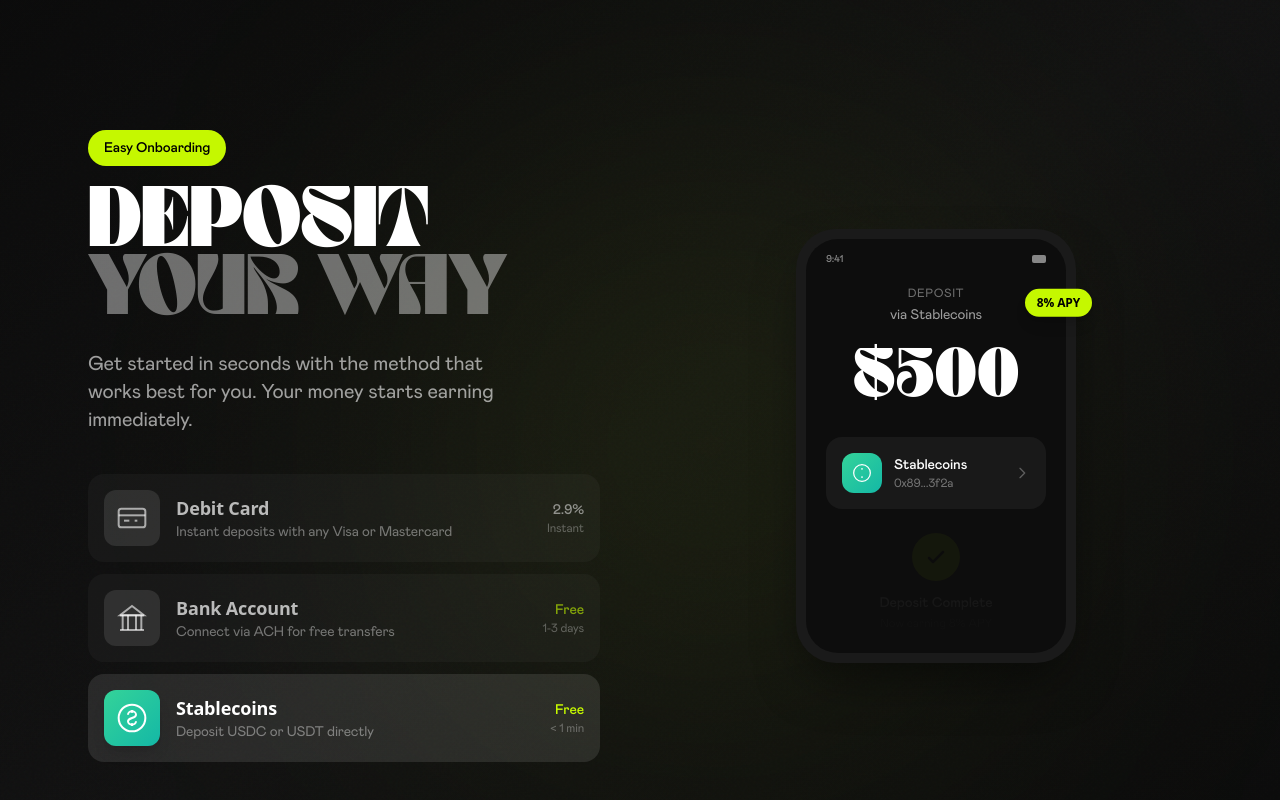
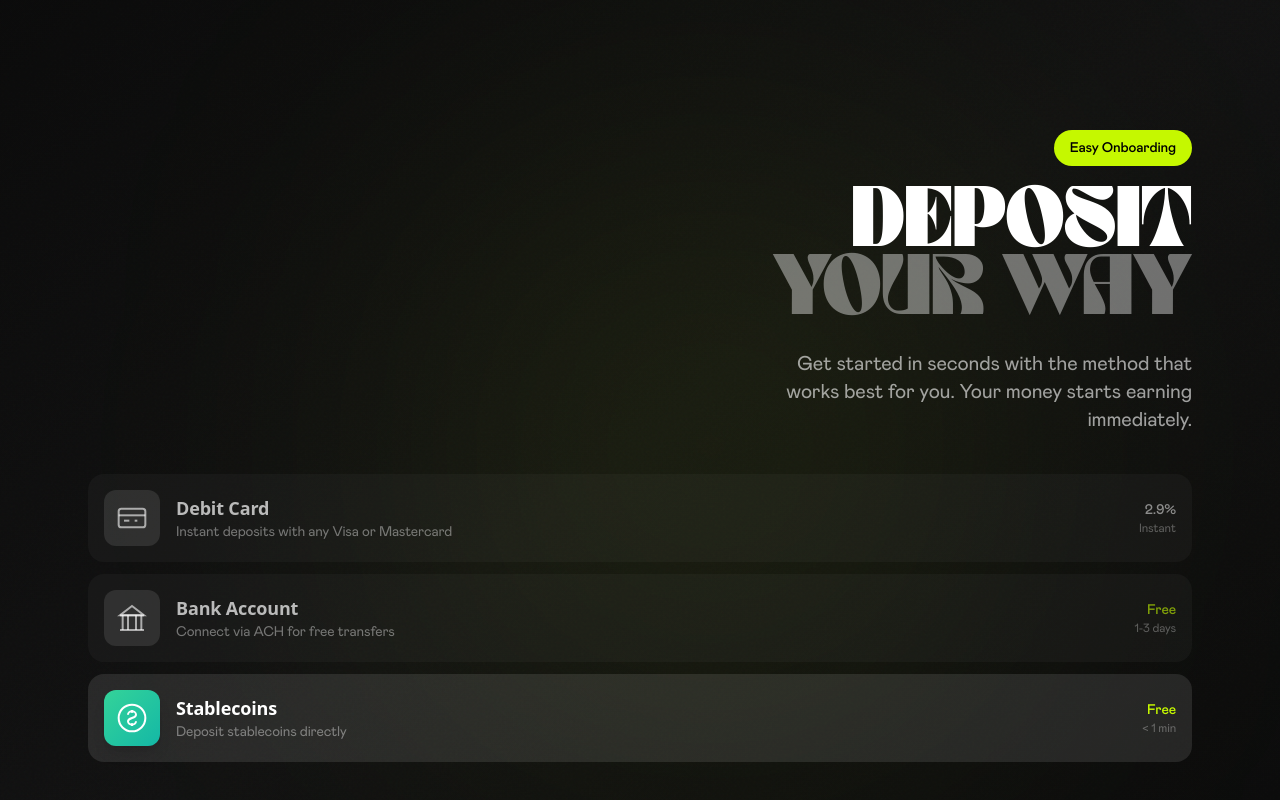
Before and after one commit to YukiFi/yuki-interface, a Next.js app: page / in a window 1280 px wide. Shown: the part 2954-3754 px from the top of the page. Built offline with nearby package versions, Linux system fonts and the light colour scheme; a web font is replaced by a local one.

Commit message:
remove visual

```diff
--- a/components/EasyDeposit.tsx
+++ b/components/EasyDeposit.tsx
@@ -43,7 +43,7 @@ const depositMethods = [
   {
     id: "crypto",
     title: "Stablecoins",
-    description: "Deposit USDC or USDT directly",
+    description: "Deposit stablecoins directly",
     icon: (
       <svg className="w-8 h-8" viewBox="0 0 24 24" fill="none" stroke="currentColor" strokeWidth={1.5}>
         <circle cx="12" cy="12" r="10" />
@@ -100,7 +100,7 @@ export default function EasyDeposit() {
       <div className="absolute top-1/2 right-1/4 -translate-y-1/2 w-[500px] h-[500px] bg-brand/10 rounded-full blur-[180px]" />
 
       <div className="max-w-6xl mx-auto px-4 sm:px-6 relative z-10">
-        <div className="grid lg:grid-cols-2 gap-12 lg:gap-20 items-center">
+        <div className="">
           {/* Left - Content */}
           <motion.div
             initial={{ opacity: 0, y: 30 }}
@@ -109,6 +109,7 @@ export default function EasyDeposit() {
             transition={{ duration: 0.8 }}
             className="lg:pr-0"
           >
+            <div className="flex justify-end text-right">
               <motion.div
                 initial={{ opacity: 0, y: 20 }}
                 whileInView={{ opacity: 1, y: 0 }}
@@ -118,9 +119,10 @@ export default function EasyDeposit() {
               >
                 Easy Onboarding
               </motion.div>
+            </div>
 
             <h2
-              className="font-display text-4xl sm:text-5xl lg:text-6xl text-white mb-6 leading-[1.05]"
+              className="font-display text-4xl sm:text-5xl lg:text-6xl text-white mb-6 leading-[1.05] text-right"
               style={{
                 WebkitFontSmoothing: "antialiased",
                 textRendering: "geometricPrecision",
@@ -131,7 +133,7 @@ export default function EasyDeposit() {
               <span className="text-white/40">YOUR WAY</span>
             </h2>
 
-            <p className="text-white/60 text-base sm:text-lg lg:text-xl mb-8 sm:mb-10 max-w-md">
+            <p className="text-white/60 text-base sm:text-lg lg:text-xl mb-8 sm:mb-10 max-w-md text-right ml-auto">
               Get started in seconds with the method that works best for you. Your money starts earning immediately.
             </p>
 
@@ -189,156 +191,6 @@ export default function EasyDeposit() {
             </div>
           </motion.div>
 
-          {/* Right - Phone Mockup (hidden on mobile) */}
-          <motion.div
-            initial={{ opacity: 0, x: 30 }}
-            whileInView={{ opacity: 1, x: 0 }}
-            viewport={{ once: true }}
-            transition={{ duration: 0.8, delay: 0.2 }}
-            className="relative hidden lg:flex items-center justify-center"
-          >
-            {/* Phone frame */}
-            <div className="relative">
-              <div className="w-[280px] bg-[#1a1a1a] rounded-[2.5rem] p-2.5 shadow-2xl shadow-black/50">
-                <div className="bg-[#0d0d0d] rounded-[2rem] overflow-hidden">
-                  {/* Status bar */}
-                  <div className="px-5 pt-3 pb-1.5 flex justify-between items-center">
-                    <span className="text-white/50 text-[10px] font-medium">9:41</span>
-                    <div className="flex gap-1 items-center">
-                      <div className="w-3.5 h-2 bg-white/50 rounded-sm" />
-                    </div>
-                  </div>
-
-                  {/* App content */}
-                  <div className="px-5 pb-6 pt-3 h-[380px] flex flex-col">
-                    {/* Header */}
-                    <div className="text-center mb-8 h-[40px]">
-                      <div className="text-white/40 text-xs uppercase tracking-wider mb-1">Deposit</div>
-                      <div className="text-white/60 text-sm h-[20px] overflow-hidden">
-                        <AnimatePresence mode="wait">
-                          <motion.span
-                            key={activeMethod}
-                            initial={{ opacity: 0, y: 10 }}
-                            animate={{ opacity: 1, y: 0 }}
-                            exit={{ opacity: 0, y: -10 }}
-                            transition={{ duration: 0.3 }}
-                            className="block"
-                          >
-                            via {activeMethodData?.title}
-                          </motion.span>
-                        </AnimatePresence>
-                      </div>
-                    </div>
-
-                    {/* Amount */}
-                    <div className="text-center mb-8">
-                      <div className="font-display text-5xl text-white">$500</div>
-                    </div>
-
-                    {/* Source indicator */}
-                    <div className="bg-white/5 rounded-2xl p-4 mb-6 h-[72px]">
-                      <div className="flex items-center gap-3">
-                        <div className={`w-10 h-10 rounded-xl bg-gradient-to-br ${activeMethodData?.gradient} flex items-center justify-center text-white transition-all duration-300`}>
-                          <svg className="w-5 h-5" viewBox="0 0 24 24" fill="none" stroke="currentColor" strokeWidth={1.5}>
-                            {activeMethod === "card" && (
-                              <>
-                                <rect x="2" y="5" width="20" height="14" rx="2" />
-                                <line x1="2" y1="10" x2="22" y2="10" />
-                              </>
-                            )}
-                            {activeMethod === "bank" && (
-                              <>
-                                <path d="M3 21h18" />
-                                <path d="M3 10h18" />
-                                <path d="M12 3l9 7H3l9-7z" />
-                              </>
-                            )}
-                            {activeMethod === "crypto" && (
-                              <>
-                                <circle cx="12" cy="12" r="10" />
-                                <path d="M12 6v2m0 8v2" />
-                              </>
-                            )}
-                          </svg>
-                        </div>
-                        <div className="flex-1 overflow-hidden">
-                          <AnimatePresence mode="wait">
-                            <motion.div
-                              key={activeMethod}
-                              initial={{ opacity: 0 }}
-                              animate={{ opacity: 1 }}
-                              exit={{ opacity: 0 }}
-                              transition={{ duration: 0.2 }}
-                            >
-                              <div className="text-white text-sm font-medium">{activeMethodData?.title}</div>
-                              <div className="text-white/40 text-xs">{activeMethodData?.cardLast4}</div>
-                            </motion.div>
-                          </AnimatePresence>
-                        </div>
-                        <svg className="w-4 h-4 text-white/30" fill="none" viewBox="0 0 24 24" stroke="currentColor" strokeWidth={2}>
-                          <path strokeLinecap="round" strokeLinejoin="round" d="M9 5l7 7-7 7" />
-                        </svg>
-                      </div>
-                    </div>
-
-                    {/* Spacer */}
-                    <div className="flex-1" />
-
-                    {/* Success / CTA - fixed height container */}
-                    <div className="h-[100px] flex items-center justify-center">
-                      <AnimatePresence mode="wait">
-                        {showSuccess ? (
-                          <motion.div
-                            key="success"
-                            initial={{ opacity: 0 }}
-                            animate={{ opacity: 1 }}
-                            exit={{ opacity: 0 }}
-                            className="text-center"
-                          >
-                            <div className="w-12 h-12 bg-brand rounded-full flex items-center justify-center mx-auto mb-3">
-                              <svg className="w-6 h-6 text-black" fill="none" viewBox="0 0 24 24" stroke="currentColor" strokeWidth={2.5}>
-                                <path strokeLinecap="round" strokeLinejoin="round" d="M5 13l4 4L19 7" />
-                              </svg>
-                            </div>
-                            <div className="text-white font-medium text-sm mb-0.5">Deposit Complete</div>
-                            <div className="text-white/40 text-xs">Now earning 8% APY</div>
-                          </motion.div>
-                        ) : (
-                          <motion.div
-                            key="loading"
-                            initial={{ opacity: 0 }}
-                            animate={{ opacity: 1 }}
-                            exit={{ opacity: 0 }}
-                            className="text-center"
-                          >
-                            <motion.div
-                              animate={{ rotate: 360 }}
-                              transition={{ duration: 1, repeat: Infinity, ease: "linear" }}
-                              className="w-8 h-8 rounded-full mx-auto"
-                              style={{
-                                background: "conic-gradient(from 0deg, transparent 0deg, #C5F800 360deg)",
-                                mask: "radial-gradient(farthest-side, transparent calc(100% - 3px), #000 calc(100% - 3px))",
-                                WebkitMask: "radial-gradient(farthest-side, transparent calc(100% - 3px), #000 calc(100% - 3px))",
-                              }}
-                            />
-                          </motion.div>
-                        )}
-                      </AnimatePresence>
-                    </div>
-                  </div>
-                </div>
-              </div>
-
-              {/* Floating badge */}
-              <motion.div
-                animate={{ y: [0, -6, 0] }}
-                transition={{ duration: 3, repeat: Infinity, ease: "easeInOut" }}
-                className="absolute -right-4 top-16 bg-brand text-black px-3 py-1.5 rounded-full text-xs font-bold shadow-lg"
-              >
-                8% APY
-              </motion.div>
-            </div>
-          </motion.div>
         </div>
       </div>
     </section>
```
Lines whose indentation alone changed are shown as unchanged.
